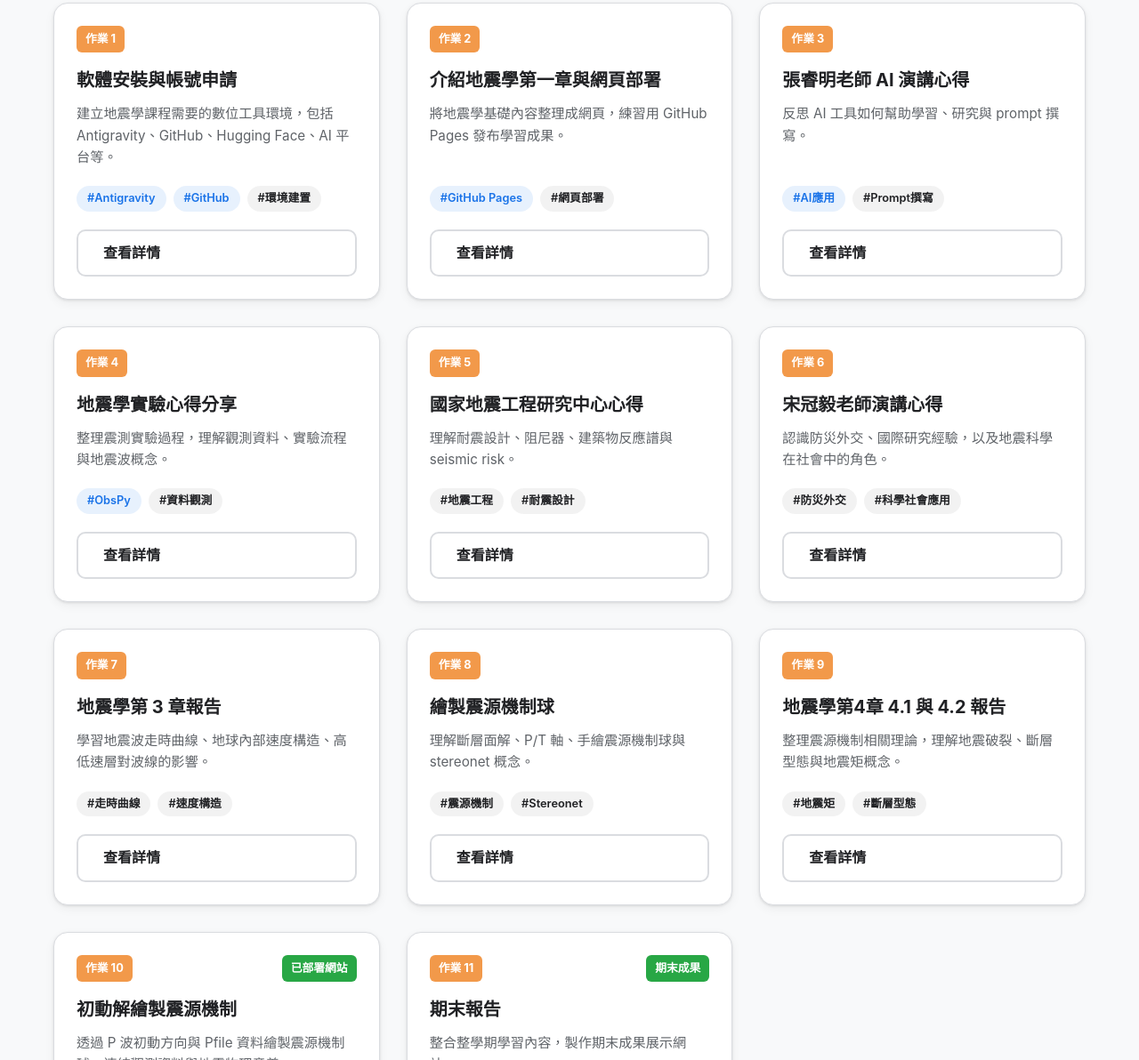
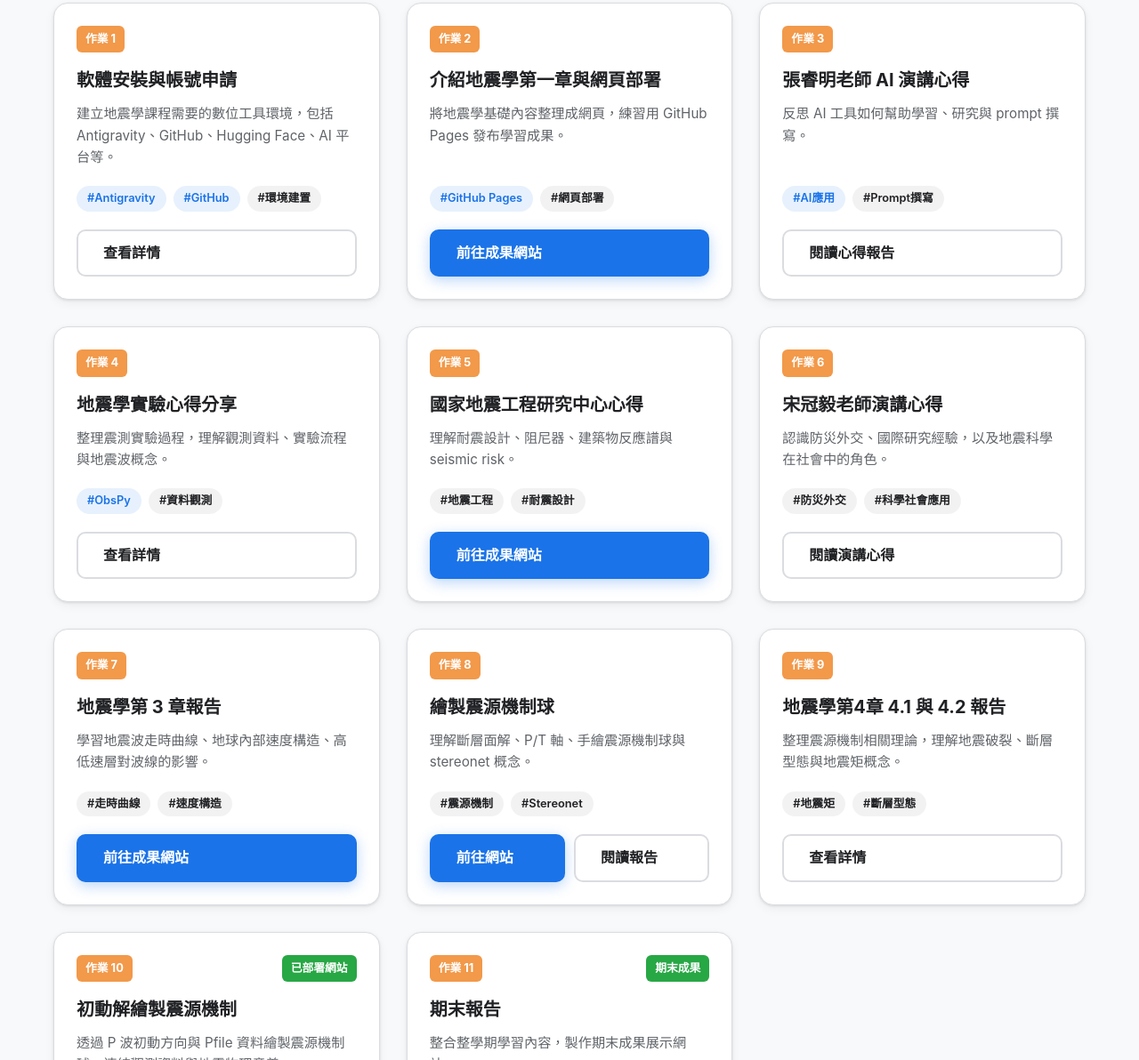
Before and after one commit to rrrnnn0518-ux/2026_sesmology_review, a plain HTML site: page index.html in a window 1280 px wide. Shown: the part 6716-7908 px from the top of the page at 89% size. Drawn offline with Linux system fonts and the light colour scheme; a script that the page names is missing.

Commit message:
Update index.html

```diff
--- a/index.html
+++ b/index.html
@@ -364,7 +364,7 @@
                         <span class="tag tag-tool">#GitHub Pages</span>
                         <span class="tag">#網頁部署</span>
                     </div>
-                    <a href="#" class="btn btn-outline card-action">查看詳情</a>
+                    <a href="https://rrrnnn0518-ux.github.io/learning_pygmt/" target="_blank" class="btn btn-primary card-action">前往成果網站</a>
                 </div>
 
                 <div class="card assignment-card">
@@ -377,7 +377,7 @@
                         <span class="tag tag-tool">#AI應用</span>
                         <span class="tag">#Prompt撰寫</span>
                     </div>
-                    <a href="#" class="btn btn-outline card-action">查看詳情</a>
+                    <a href="assignment3.html" class="btn btn-outline card-action">閱讀心得報告</a>
                 </div>
 
                 <div class="card assignment-card">
@@ -403,7 +403,7 @@
                         <span class="tag">#地震工程</span>
                         <span class="tag">#耐震設計</span>
                     </div>
-                    <a href="#" class="btn btn-outline card-action">查看詳情</a>
+                    <a href="https://huggingface.co/spaces/rrnn0518/Earthquake_Engineering_report" target="_blank" class="btn btn-primary card-action">前往成果網站</a>
                 </div>
 
                 <div class="card assignment-card">
@@ -416,7 +416,7 @@
                         <span class="tag">#防災外交</span>
                         <span class="tag">#科學社會應用</span>
                     </div>
-                    <a href="#" class="btn btn-outline card-action">查看詳情</a>
+                    <a href="assignment6.html" class="btn btn-outline card-action">閱讀演講心得</a>
                 </div>
 
                 <div class="card assignment-card">
@@ -429,7 +429,7 @@
                         <span class="tag">#走時曲線</span>
                         <span class="tag">#速度構造</span>
                     </div>
-                    <a href="#" class="btn btn-outline card-action">查看詳情</a>
+                    <a href="https://rrrnnn0518-ux.github.io/sesmology_ch3/#sec2" target="_blank" class="btn btn-primary card-action">前往成果網站</a>
                 </div>
 
                 <div class="card assignment-card">
@@ -442,7 +442,10 @@
                         <span class="tag">#震源機制</span>
                         <span class="tag">#Stereonet</span>
                     </div>
-                    <a href="#" class="btn btn-outline card-action">查看詳情</a>
+                    <div style="display: flex; gap: 10px; width: 100%;">
+                        <a href="https://huggingface.co/spaces/rrnn0518/moment_tensor" target="_blank" class="btn btn-primary card-action" style="flex: 1;">前往網站</a>
+                        <a href="assignment8.html" class="btn btn-outline card-action" style="flex: 1;">閱讀報告</a>
+                    </div>
                 </div>
 
                 <div class="card assignment-card">
```
